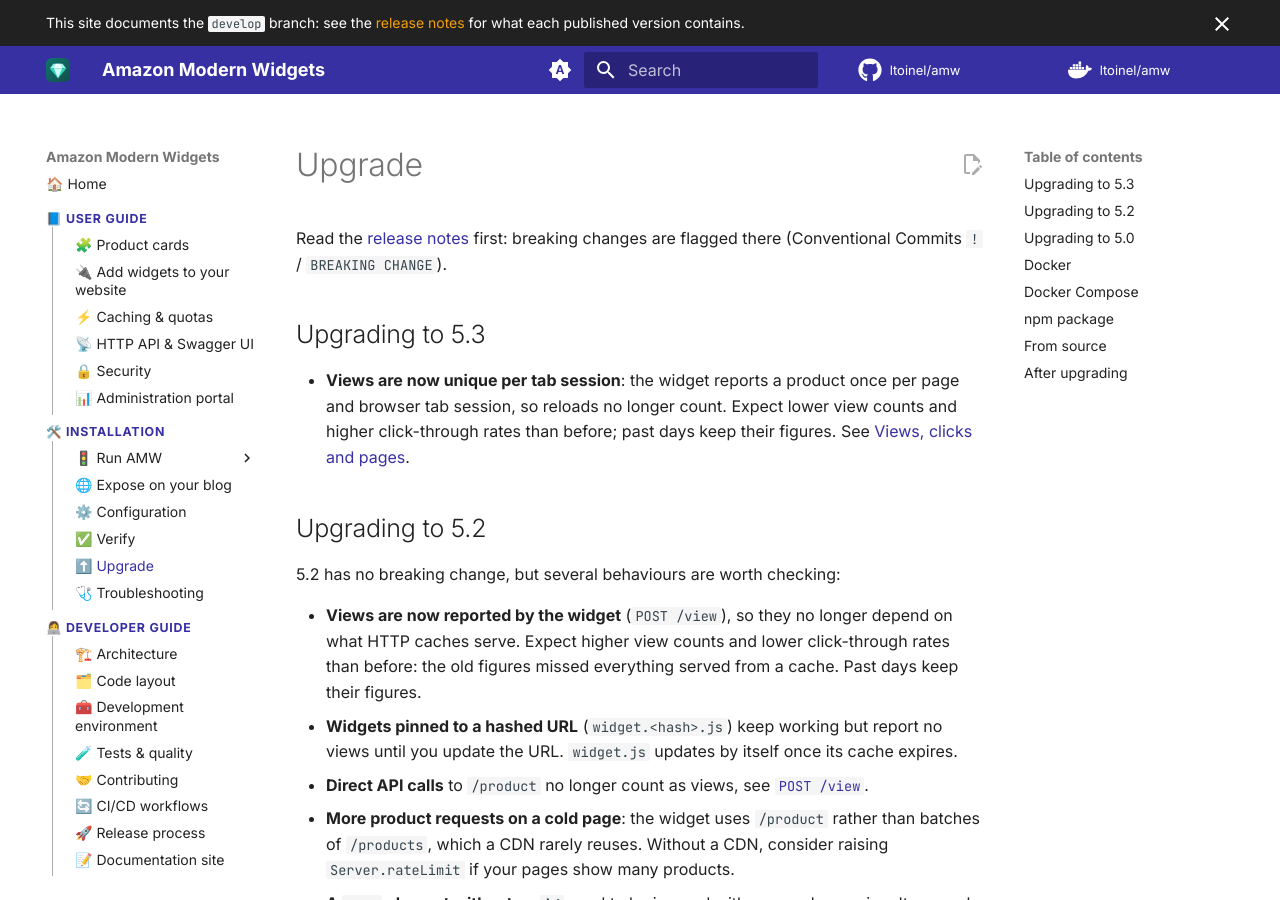
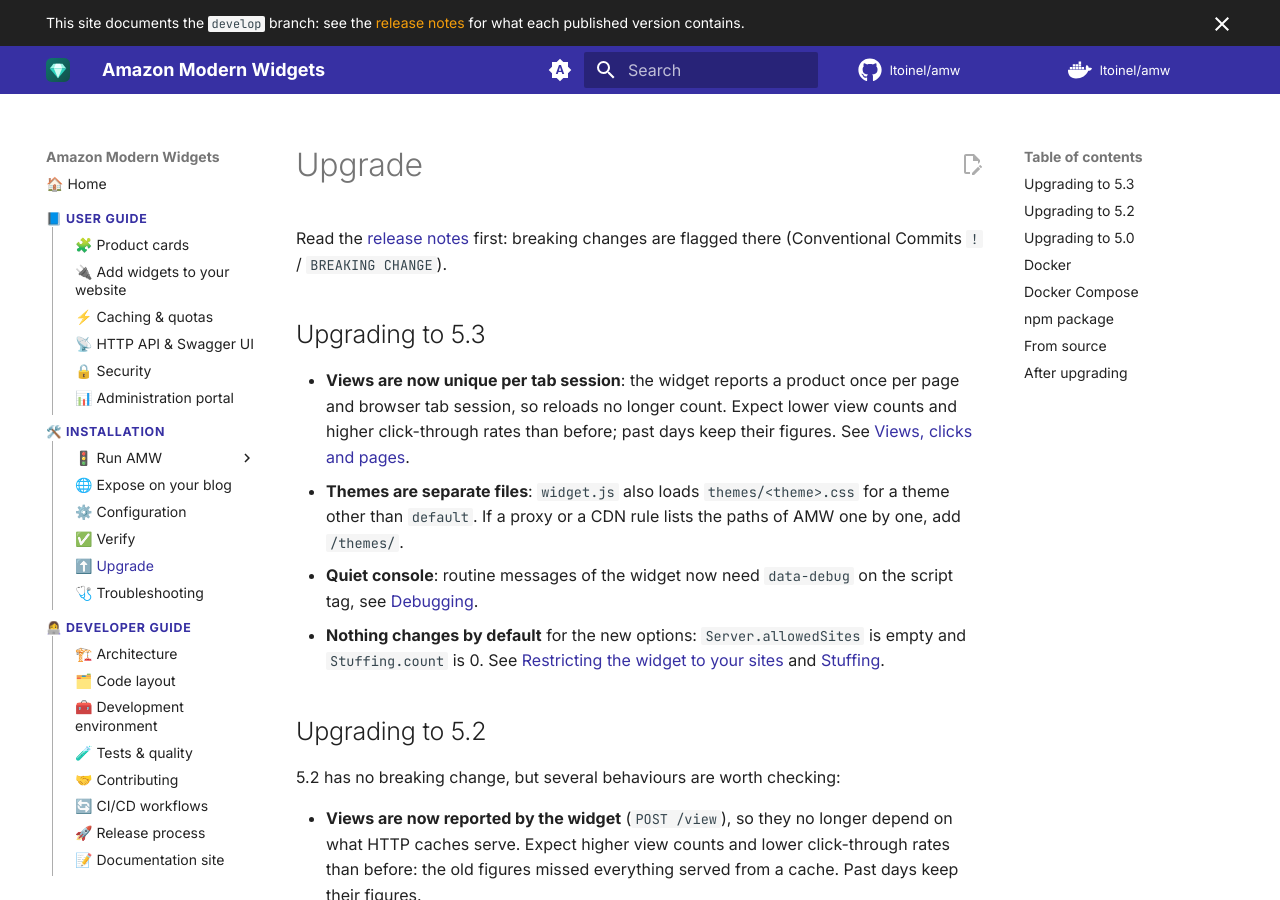
Before and after one commit to ltoinel/amw, an MkDocs documentation site: the page built from docs/installation/upgrade.md, in a window 1280 px wide and 900 px high. Built offline with MkDocs 1.6.1 and Material for MkDocs 9.7.7, drawn with Linux system fonts in a browser that asks for light colours; comment, search, counter and statistics services are not loaded.

Commit message:
chore(release): 5.3.0 (#329)
Refs #328

Co-authored-by: Ludovic Toinel <ltoinel@free.fr>
Co-authored-by: Claude Opus 5.5 <noreply@anthropic.com>

```diff
--- a/docs/installation/upgrade.md
+++ b/docs/installation/upgrade.md
@@ -9,6 +9,14 @@ changes are flagged there (Conventional Commits `!` / `BREAKING CHANGE`).
   browser tab session, so reloads no longer count. Expect lower view counts and higher
   click-through rates than before; past days keep their figures. See
   [Views, clicks and pages](../user-guide/admin-portal.md#views-clicks-and-pages).
+- **Themes are separate files**: `widget.js` also loads `themes/<theme>.css` for a theme other
+  than `default`. If a proxy or a CDN rule lists the paths of AMW one by one, add `/themes/`.
+- **Quiet console**: routine messages of the widget now need `data-debug` on the script tag, see
+  [Debugging](../user-guide/integration.md#debugging).
+- **Nothing changes by default** for the new options: `Server.allowedSites` is empty and
+  `Stuffing.count` is 0. See
+  [Restricting the widget to your sites](../user-guide/security.md#allowed-sites) and
+  [Stuffing](../user-guide/integration.md#stuffing).
 
 ## Upgrading to 5.2
 
--- a/package.json
+++ b/package.json
@@ -1,6 +1,6 @@
 {
   "name": "amazon-modern-widgets",
-  "version": "5.2.0",
+  "version": "5.3.0",
   "description": "Amazon Modern Widgets for Amazon affiliate websites based on Amazon PAAPI v5",
   "license": "MIT",
   "author": "Ludovic Toinel",
```
Also changed, not shown: 1 other file.
